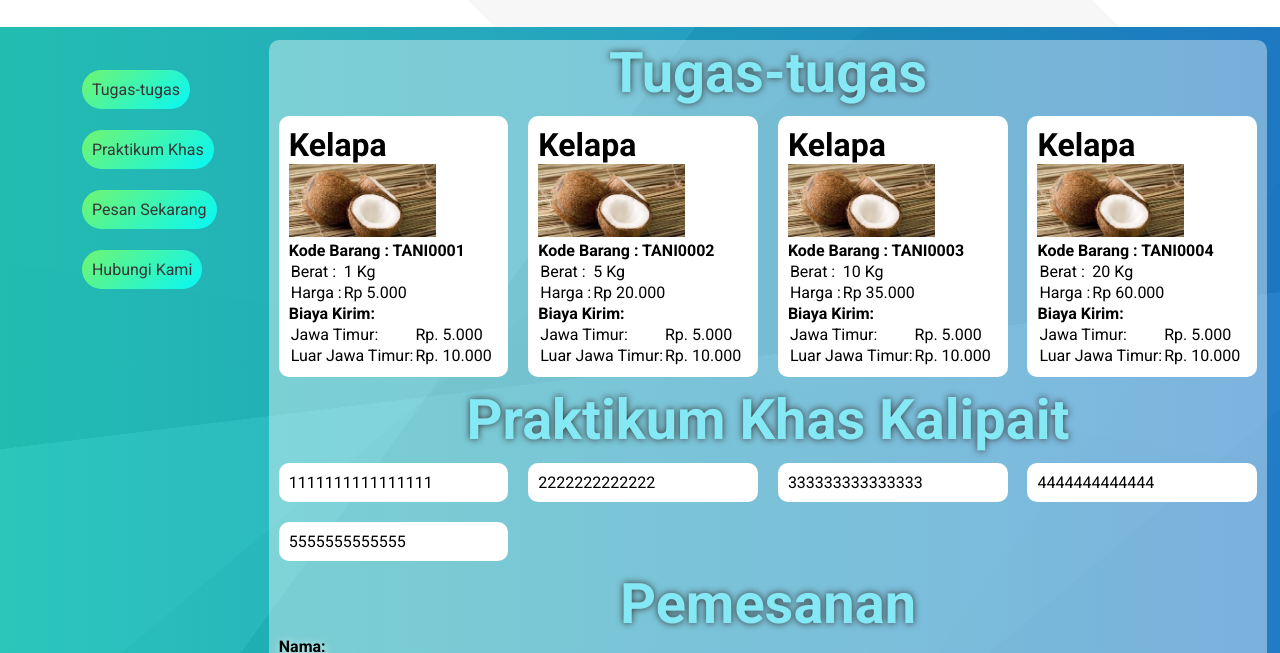
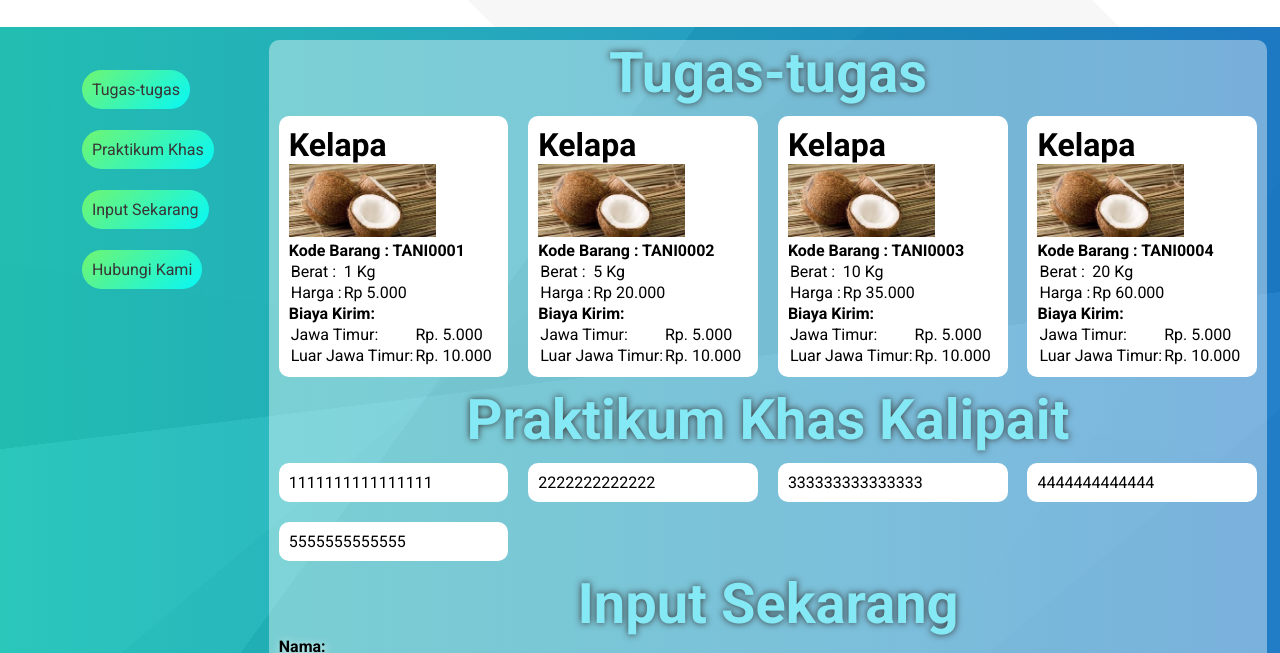
Before and after one commit to FeinardSlim/LombaUNSRI, a plain HTML site: page HTMLFile/Submission.html in a window 1280 px wide. Shown: the part 147-800 px from the top of the page. Drawn offline with Linux system fonts and the light colour scheme; a script that the page names is missing.

Commit message:
Update Submission.html

```diff
--- a/HTMLFile/Submission.html
+++ b/HTMLFile/Submission.html
@@ -46,7 +46,7 @@
                 <ul class="product-nav">
                     <li><a href="#Tugas-tugas" class="sidebar">Tugas-tugas</a></li>
                     <li><a href="#praktikum" class="sidebar">Praktikum Khas</a></li>
-                    <li><a href="#Pesan" class="sidebar">Pesan Sekarang</a></li>
+                    <li><a href="#input-submission" class="sidebar">Input Sekarang</a></li>
                     <li><a href="../HTMLFile/Pemesanan.html" class="sidebar">Hubungi Kami</a></li>
                 </ul>
             </nav>
@@ -236,7 +236,7 @@
                         <!-- Tambahkan Diatas Bagian ini -->
                     </div>
                 </div>
-                <h2 id="Pesan" style="text-align: center;padding: 0;">Pemesanan</h2>
+                <h2 id="input-submission" style="text-align: center;padding: 0;">Input Sekarang</h2>
                 <div class="modiv-form">
                     <!-- <link rel="stylesheet" href="https://unpkg.com/purecss@1.0.0/build/pure-min.css">
                         <link rel="stylesheet" href="https://maxcdn.bootstrapcdn.com/font-awesome/4.4.0/css/font-awesome.min.css"> -->
```
